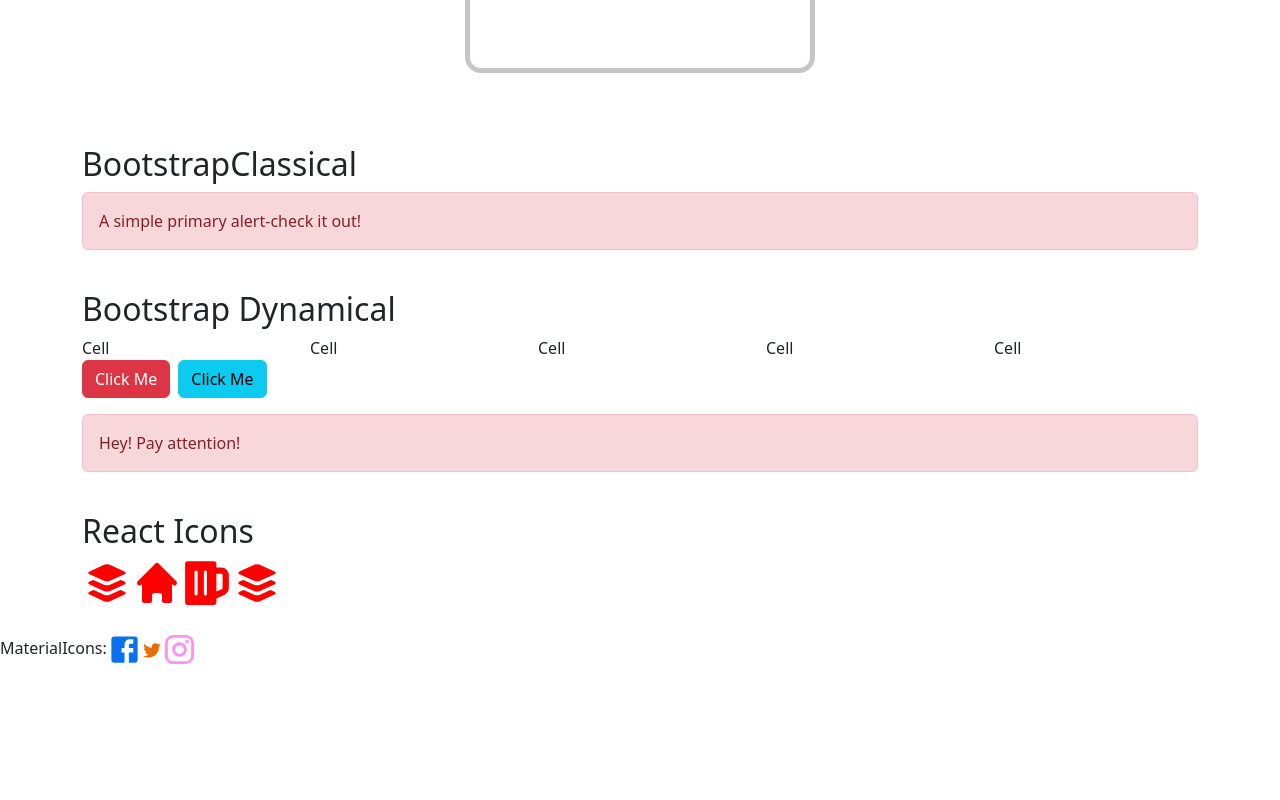
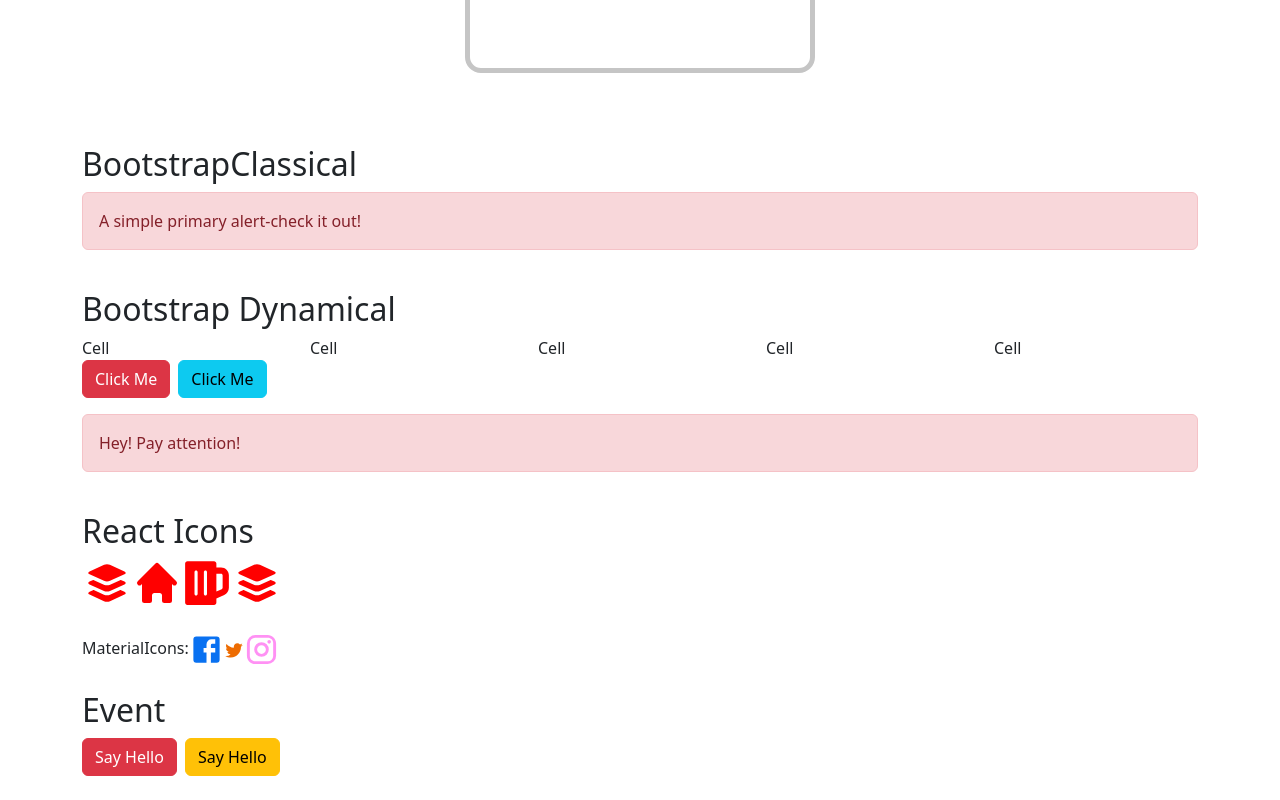
Before and after one commit to Krpiszez/FrontEndProjects, a React (Create React App) app: page / in a window 1280 px wide. Shown: the part 3893-4693 px from the top of the page. Before the commit the page ends 4584 px from the top, so only its background shows below. Built offline with nearby package versions, Linux system fonts and the light colour scheme.

Commit message:
events introduction

```diff
--- a/src/App.js
+++ b/src/App.js
@@ -19,6 +19,7 @@ import BootstrapClassical from "./components/09-bootstrap/Bootstrapclassical";
 import BootstrapDynamical from "./components/09-bootstrap/bootstrap-dynamical";
 import MaterialIcons from "./components/10-icons/material-icons";
 import ReactIcons from "./components/10-icons/react-icons";
+import Event from "./components/11-events/events";
 import Impl1 from "./components/implementation/impl1";
 
 const App = () => {
@@ -85,6 +86,8 @@ const App = () => {
             <br/>
             <MaterialIcons/>
             <br/>
+            <Event/>
+            <br/>
         </div>
     )
 };
--- a/src/components/10-icons/material-icons.js
+++ b/src/components/10-icons/material-icons.js
@@ -8,13 +8,13 @@ import { ThemeProvider } from '@mui/material';
 
 const MaterialIcons = () => {
   return (
-    <div>MaterialIcons:
+    <Container>MaterialIcons:
         <ThemeProvider theme={theme}>
         <FacebookIcon fontSize='large' color='primary'/>
         <TwitterIcon fontSize='small' color='warning'/>
         <InstagramIcon fontSize='large' color='customColor'/>
         </ThemeProvider>
-    </div>
+    </Container>
 
   )
 }
--- /dev/null
+++ b/src/components/11-events/events.js
@@ -0,0 +1,19 @@
+import React from 'react'
+import { Button, Container } from 'react-bootstrap'
+
+const Event = () => {
+    const sayHello1 = () => {
+        alert("Hello!")
+    }
+
+    const sayHello2 = (name) => { alert(`Hello ${name}`) }
+  return (
+    <Container>
+        <h2>Event</h2>
+        <Button variant='danger' onClick={sayHello1}>Say Hello</Button>
+        <Button variant='warning' className='ms-2' onClick={() => sayHello2("Selim!")}>Say Hello</Button>
+    </Container>
+  )
+}
+
+export default Event
```
